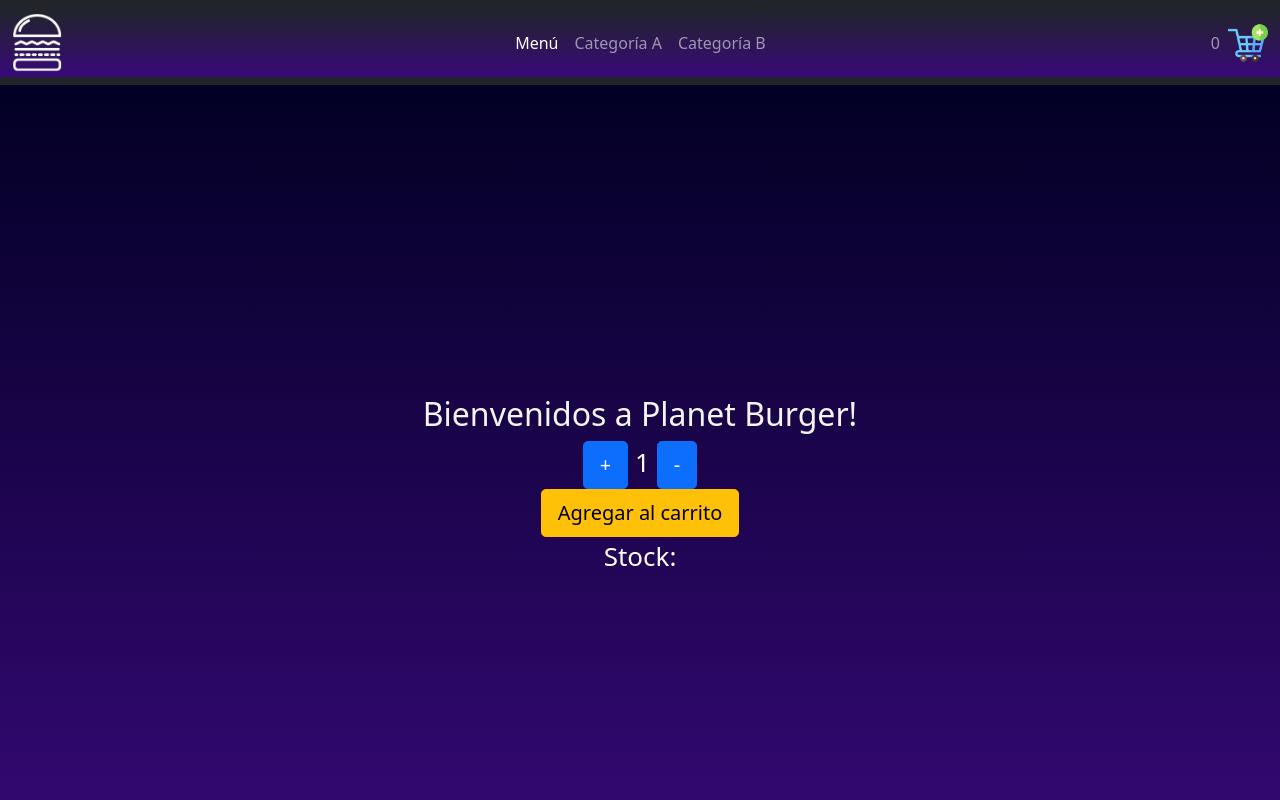
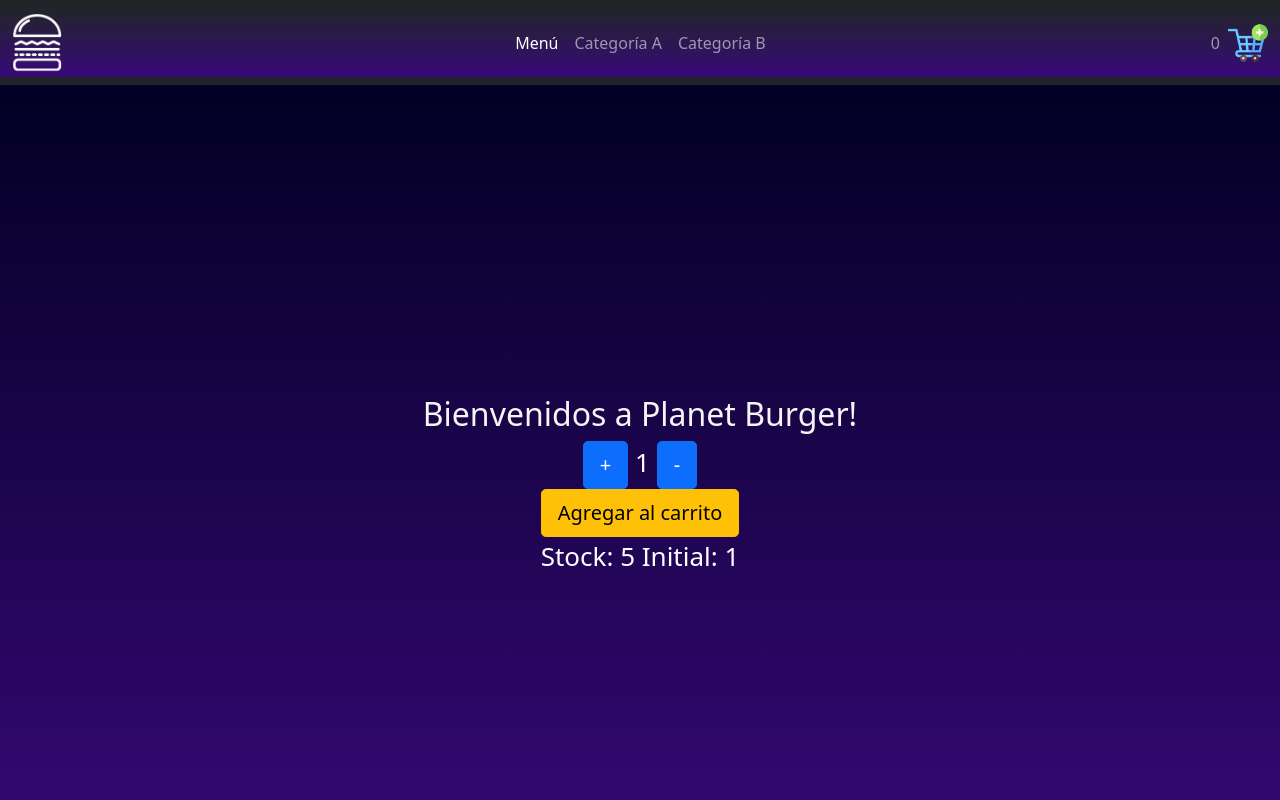
Before and after one commit to LautaroFrias/Planet-Burger, a React (Create React App) app: page / in a window 1280 px wide. Shown: the top 800 px of the page. Built offline with nearby package versions, Linux system fonts and the light colour scheme.

Commit message:
cont con boton 2.0

```diff
--- a/src/components/ItemCount/ItemCount.js
+++ b/src/components/ItemCount/ItemCount.js
@@ -28,7 +28,7 @@ const ItemCount = ({onAdd, stock, initial}) => {
       <div>
         <button onClick={onAdd} type='button' className='btn btn-warning btn-lg'>Agregar al carrito</button>
       </div>
-      <span>Stock: {stock} </span>
+      <span>Stock: {stock} Initial: {initial} </span>
     </div>
   )
 }
--- a/src/components/ItemListContainer/ItemListContainer.js
+++ b/src/components/ItemListContainer/ItemListContainer.js
@@ -5,7 +5,7 @@ const ItemListContainer = ({ greeting }) => {
   return (
     <div>
       <h2>{greeting}</h2>
-      <ItemCount />
+      <ItemCount stock='5' initial='1' />
     </div>
   )
 };
```
